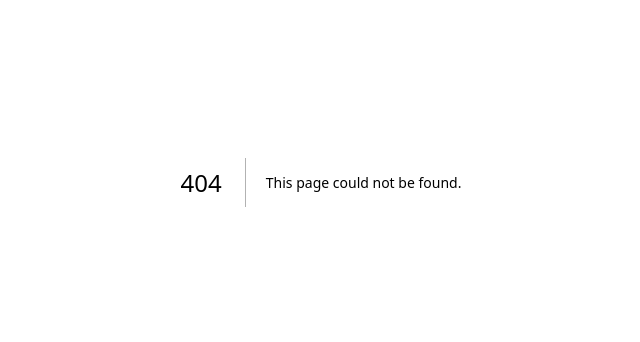
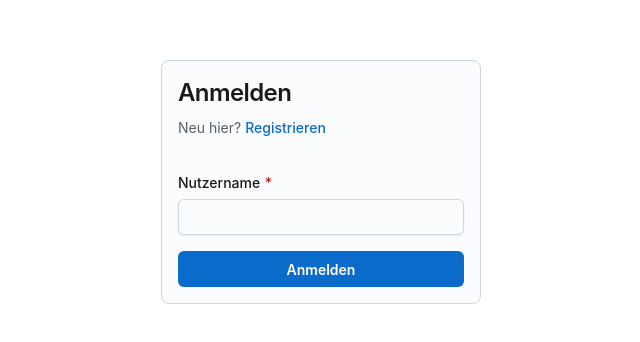
Before and after one commit to MathisBurger/genDev2024, a Next.js app in the folder web/: page /login in a window 1280 px wide. Before the commit this address had no page. Shown: the part 218-560 px from the top of the page, without its empty margins (319-959 px from the left). Built offline with nearby package versions, Linux system fonts and the light colour scheme.

Commit message:
[TASK] Added base pages for login and register

```diff
--- /dev/null
+++ b/web/app/login/page.tsx
@@ -0,0 +1,45 @@
+'use client';
+import {Box, Button, FormControl, FormLabel, Stack, Typography, Input, Link, Card, CardContent} from "@mui/joy";
+
+
+const LoginPage = () => {
+
+
+    return (
+        <Box sx={{width: '25vw', position: 'absolute', top: '50%', left: '50%', transform: 'translate(-50%, -50%)'}}>
+            <Card>
+                <CardContent>
+                    <Stack gap={4} sx={{ mb: 2 }}>
+                        <Stack gap={1}>
+                            <Typography component="h1" level="h3">
+                                Anmelden
+                            </Typography>
+                            <Typography level="body-sm">
+                                Neu hier?{' '}
+                                <Link href="/register" level="title-sm">
+                                    Registrieren
+                                </Link>
+                            </Typography>
+                        </Stack>
+                    </Stack>
+                    <Stack gap={4} sx={{ mt: 2 }}>
+                        <form>
+                            <FormControl required>
+                                <FormLabel>Nutzername</FormLabel>
+                                <Input type="text" name="username" />
+                            </FormControl>
+                            <Stack gap={4} sx={{ mt: 2 }}>
+                                <Button type="submit" fullWidth>
+                                    Anmelden
+                                </Button>
+                            </Stack>
+                        </form>
+                    </Stack>
+                </CardContent>
+            </Card>
+        </Box>
+
+    );
+}
+
+export default LoginPage;
```
Also changed, not shown: web/app/register/page.tsx (added, +40 -0 lines), web/package.json (+7 -4 lines), 1 other file (tests, documents, lock files or other folders).
